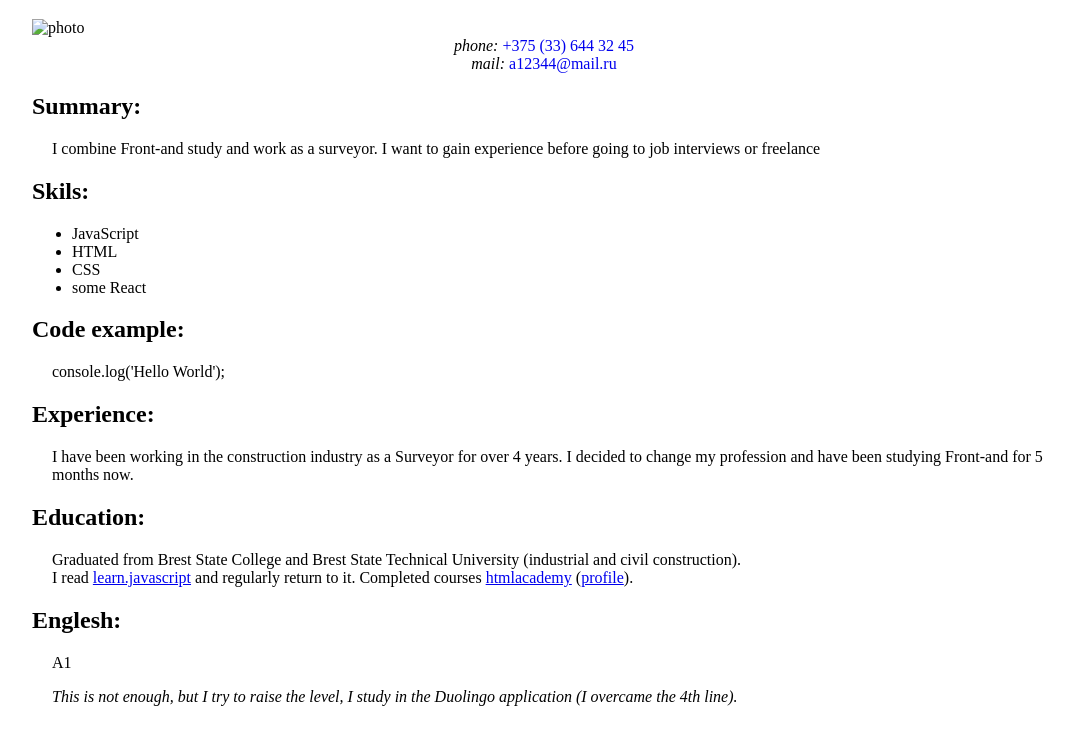
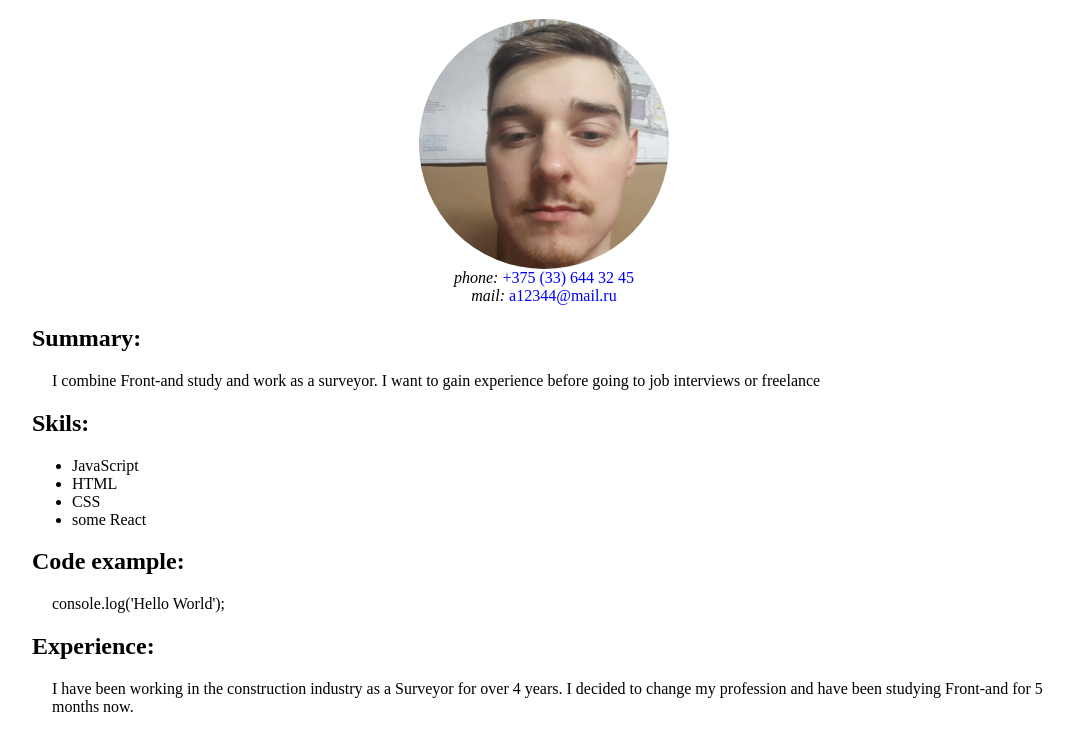
Before and after one commit to IAleks94/-rsschool-cv, a plain HTML site: page index.html in a window 1280 px wide. Shown: the part 61-794 px from the top of the page, without its empty margins (96-1170 px from the left). Drawn offline with Linux system fonts and the light colour scheme.

Commit message:
fead: add photo

```diff
--- a/index.css
+++ b/index.css
@@ -10,11 +10,21 @@ blockquote {
 .name, .contacts {
 text-align: center;
 }
-
-.photo {
+.photo-box {
   display: block;
   margin: 0 auto;
+  border-radius: 50%;
+  height: 250px;
+  width: 250px;
+  object-fit: fill;
+  overflow: hidden;
 }
+.photo {
+  height: 350px;
+  object-fit: cover;
+  object-position: center -35px;
+}
+
 
 .contact-link {
   text-decoration: none;
--- a/index.html
+++ b/index.html
@@ -12,7 +12,7 @@
   <div class="conteiner">
     <main>
       <h1 class='name'>Andrei Aliaksandrau</h1>
-      <img src="" alt="photo" class="photo">
+      <div class="photo-box"><img src="photo.jpg" alt="photo" class="photo"></div>
       <div class="contacts">
         <span><i>phone:</i> <a class="contact-link" href="tel:+375 (33) 644 32 45">+375 (33) 644 32 45</a> </span></br>
         <span><i>mail:</i> <a class="contact-link" href="mailto:a12344@mail.ru">a12344@mail.ru</a></span>
```
Also changed, not shown: photo.jpg (added).
